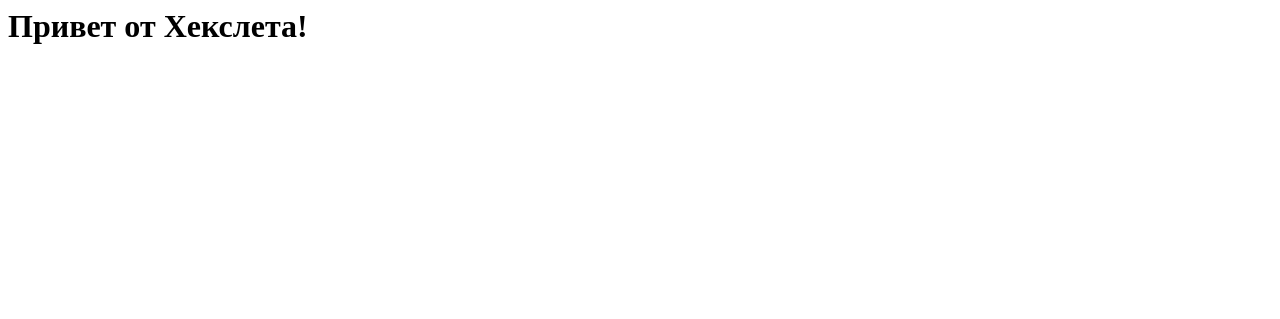
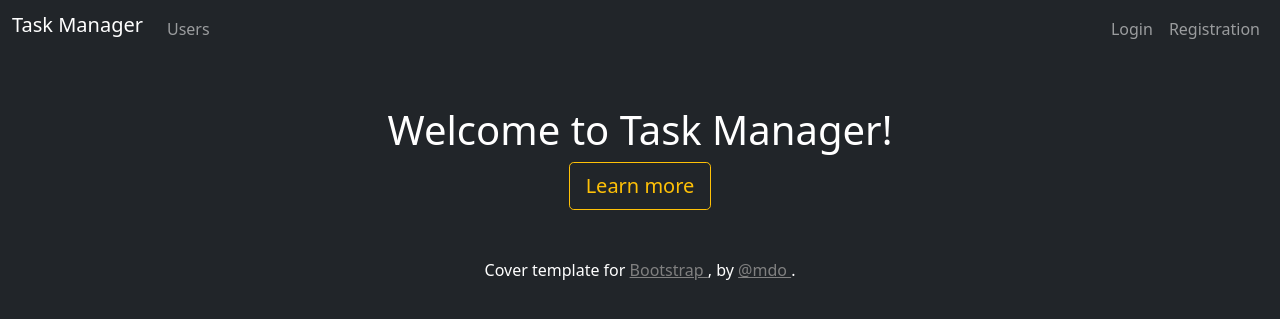
Before and after one commit to JhonnyT18/python-project-lvl4, a Django app: page / in a window 1280 px wide. Shown: the top 319 px of the page. Run offline with Django 3.2, Linux system fonts and the light colour scheme.

Commit message:
bootstrap and i18n are added

```diff
--- a/pyproject.toml
+++ b/pyproject.toml
@@ -3,12 +3,16 @@
 version = "0.1.0"
 description = ""
 authors = ["Evgenii T"]
+packages = [
+ { include = 'task_manager' },
+]
 
 [tool.poetry.dependencies]
 python = "^3.8"
 django = "^3.1.7"
 gunicorn = "^20.0.4"
 python-dotenv = "^0.15.0"
+django-bootstrap4 = "^2.3.1"
 
 [tool.poetry.dev-dependencies]
 flake8 = "^3.9.0"
--- a/requirements.txt
+++ b/requirements.txt
@@ -1,6 +1,9 @@
 asgiref==3.3.1
+beautifulsoup4==4.9.3
 django==3.1.7
+django-bootstrap4==2.3.1
 gunicorn==20.0.4
 python-dotenv==0.15.0
 pytz==2021.1
+soupsieve==2.2.1; python_version >= "3.0"
 sqlparse==0.4.1
--- a/task_manager/urls.py
+++ b/task_manager/urls.py
@@ -18,6 +18,6 @@
 from task_manager import views
 
 urlpatterns = [
-    path('', views.index),
+    path('', views.index, name='home'),
     path('admin/', admin.site.urls),
 ]
--- a/task_manager/views.py
+++ b/task_manager/views.py
@@ -1,5 +1,9 @@
 from django.shortcuts import render
+from django.utils.translation import gettext as _
 
 
 def index(request):
-    return render(request, 'task_manager/index.html')
+    context = {
+        'welcome': _('Welcome to Task Manager!')
+    }
+    return render(request, 'task_manager/index.html', context)
--- a/templates/task_manager/index.html
+++ b/templates/task_manager/index.html
@@ -1 +1,71 @@
-<h1>Привет от Хекслета!</h1>
+{% load i18n %}
+<!DOCTYPE html>
+<html lang="en">
+ <head>
+  <meta charset="utf-8"/>
+  <meta content="width=device-width, initial-scale=1.0" name="viewport"/>
+  <meta content="ie=edge" http-equiv="X-UA-Compatible"/>
+  <meta content="" name="author"/>
+  <title>
+   Task manager
+  </title>
+  <link crossorigin="anonymous" href="https://cdn.jsdelivr.net/npm/bootstrap@5.0.0-beta3/dist/css/bootstrap.min.css" integrity="sha384-eOJMYsd53ii+scO/bJGFsiCZc+5NDVN2yr8+0RDqr0Ql0h+rP48ckxlpbzKgwra6" rel="stylesheet"/>
+ </head>
+ <body class="bg-dark">
+  <nav class="navbar navbar-expand-md navbar-dark bg-dark sticky-top">
+   <div class="container-fluid">
+    <a href="https://task-manager-by-j.herokuapp.com/" style="text-decoration: none">
+     <h2 class="navbar-brand">
+      {% trans 'Task Manager' %}
+     </h2>
+    </a>
+    <ul class="navbar-nav ml-auto container-fluid">
+     <li>
+      <a class="nav-link" href="#">
+       {% trans 'Users' %}
+      </a>
+     </li>
+    </ul>
+    <div>
+     <ul class="navbar-nav ml-auto">
+      <li>
+       <a class="nav-link" href="#">
+        {% trans 'Login' %}
+       </a>
+      </li>
+      <li class="nav-item">
+       <a class="nav-link" href="">
+        {% trans 'Registration' %}
+       </a>
+      </li>
+     </ul>
+    </div>
+   </div>
+  </nav>
+  <main class="inner cover my-5 mx-auto text-center" role="main" style="color: white; width: 50%;">
+   <h1 class="cover-heading">
+    {{ welcome }}
+   </h1>
+   <p class="lead">
+    <a class="btn btn-lg btn-outline-warning" href="#">
+     Learn more
+    </a>
+   </p>
+  </main>
+  <footer class="mt-auto text-white-50">
+   <div class="inner cover my-5 mx-auto text-center" style="color: white; width: 50%;">
+    <p>
+     Cover template for
+     <a href="https://getbootstrap.com/" style="color: gray">
+      Bootstrap
+     </a>
+     , by
+     <a href="https://twitter.com/mdo" style="color: gray">
+      @mdo
+     </a>
+     .
+    </p>
+   </div>
+  </footer>
+ </body>
+</html>
```
Also changed, not shown: task_manager/settings.py (+12 -2 lines), locale/en/LC_MESSAGES/django.po (added), locale/ru/LC_MESSAGES/django.po (added), 3 other files.
